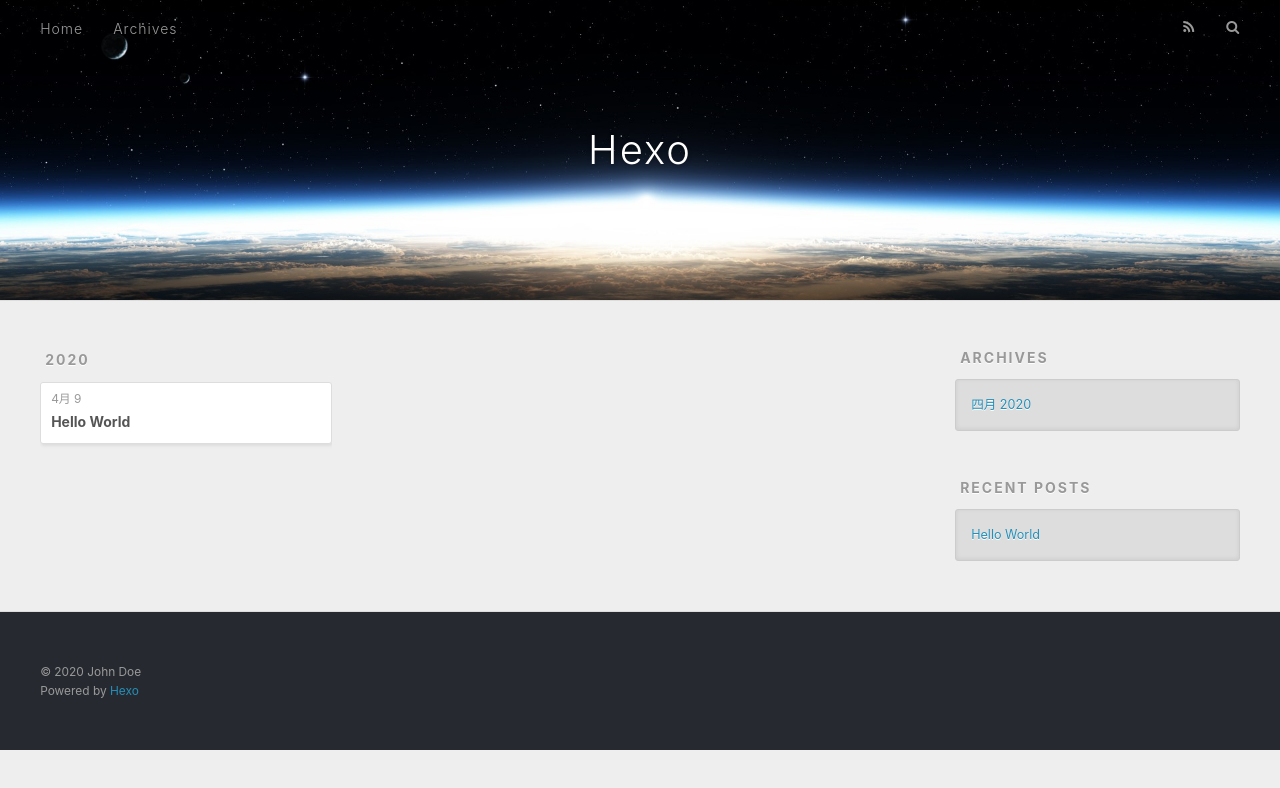
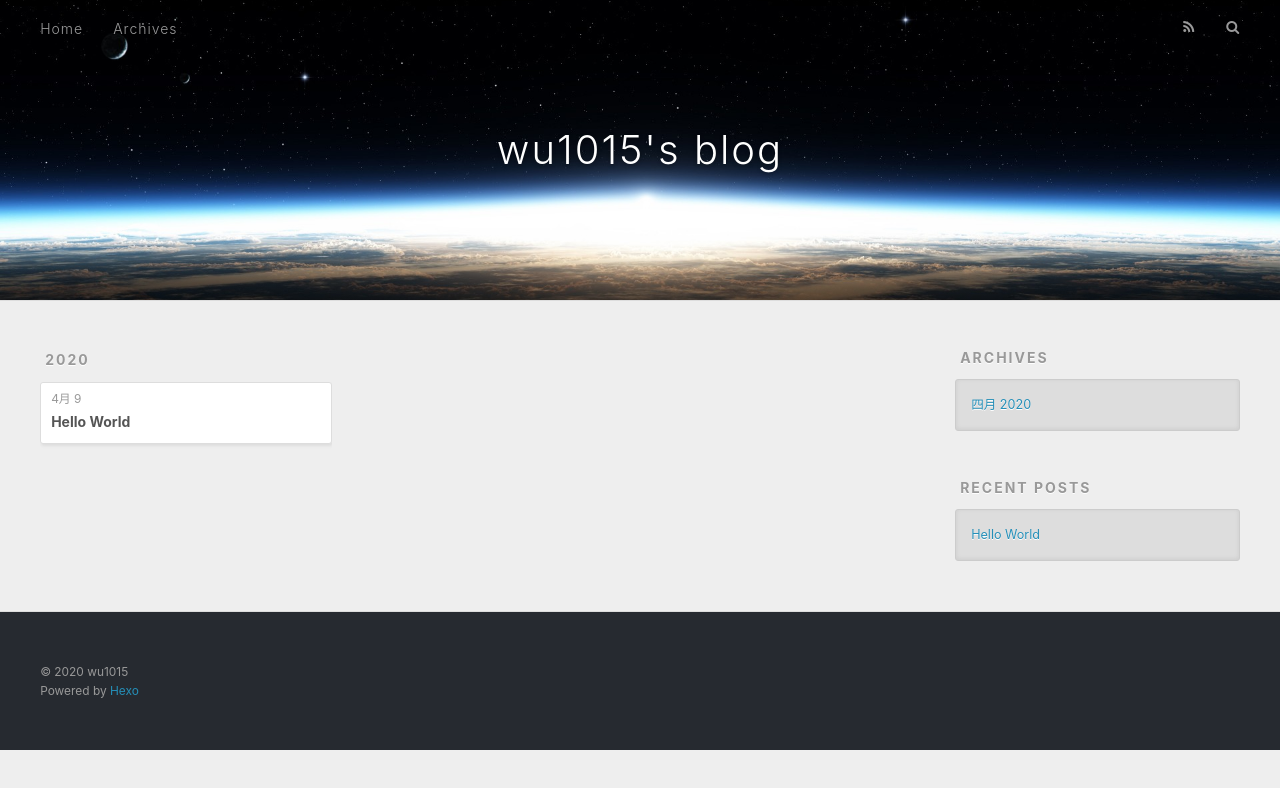
Before and after one commit to wu1015/wu1015, a plain HTML site: page archives/2020/04/index.html in a window 1280 px wide. Drawn offline with nearby package versions, Linux system fonts and the light colour scheme.

Commit message:
Site updated: 2020-04-11 13:26:11

```diff
--- a/archives/2020/04/index.html
+++ b/archives/2020/04/index.html
@@ -5,17 +5,17 @@
 
 
 
-  <title>Archives: 2020/4 | Hexo</title>
+  <title>Archives: 2020/4 | wu1015&#39;s blog</title>
   <meta name="viewport" content="width=device-width, initial-scale=1, maximum-scale=1">
   <meta property="og:type" content="website">
-<meta property="og:title" content="Hexo">
+<meta property="og:title" content="wu1015&#39;s blog">
 <meta property="og:url" content="http://yoursite.com/archives/2020/04/index.html">
-<meta property="og:site_name" content="Hexo">
+<meta property="og:site_name" content="wu1015&#39;s blog">
 <meta property="og:locale" content="zh_CN">
-<meta property="article:author" content="John Doe">
+<meta property="article:author" content="wu1015">
 <meta name="twitter:card" content="summary">
 
-    <link rel="alternate" href="/atom.xml" title="Hexo" type="application/atom+xml">
+    <link rel="alternate" href="/atom.xml" title="wu1015&#39;s blog" type="application/atom+xml">
 
 
     <link rel="icon" href="/favicon.png">
@@ -36,7 +36,7 @@
   <div id="header-outer" class="outer">
     <div id="header-title" class="inner">
       <h1 id="logo-wrap">
-        <a href="/" id="logo">Hexo</a>
+        <a href="/" id="logo">wu1015&#39;s blog</a>
       </h1>
 
     </div>
@@ -141,7 +141,7 @@
 
   <div class="outer">
     <div id="footer-info" class="inner">
-      &copy; 2020 John Doe<br>
+      &copy; 2020 wu1015<br>
       Powered by <a href="http://hexo.io/" target="_blank">Hexo</a>
     </div>
   </div>
```
Also changed, not shown: 2020/04/09/hello-world/index.html (+7 -7 lines), archives/2020/index.html (+7 -7 lines), archives/index.html (+7 -7 lines), index.html (+8 -8 lines).
